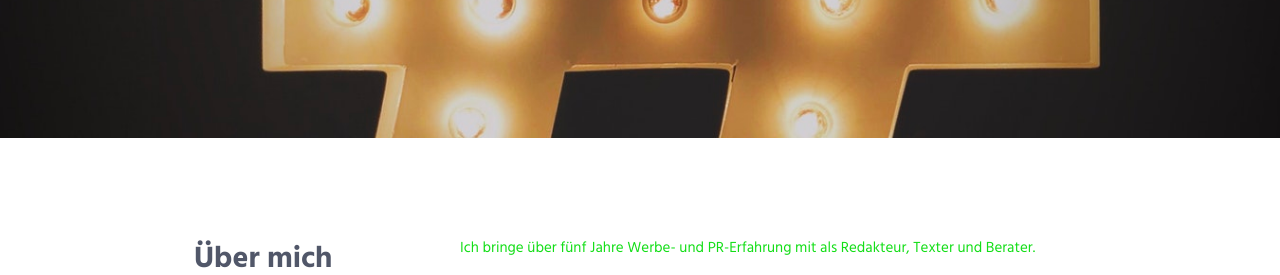
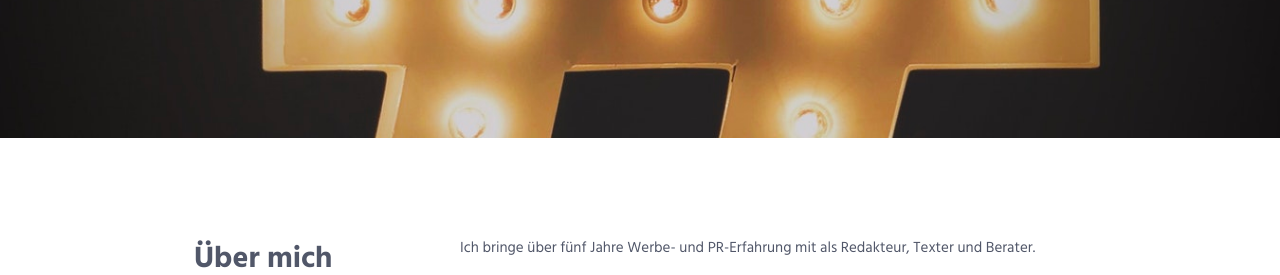
Before and after one commit to touray/dk, a plain HTML site: page HTML/index.html in a window 1280 px wide. Shown: the part 523-798 px from the top of the page. Drawn offline with Linux system fonts and the light colour scheme.

Commit message:
changed p tag color

```diff
--- a/HTML/css/layout-rtl.css
+++ b/HTML/css/layout-rtl.css
@@ -42,6 +42,7 @@ p {
 <<<<<<< HEAD
   color: #1f1c1c;
 =======
+  color: #252f38;
 >>>>>>> 866ba976aac2afd9553f1308a6feabdf71f5bc0e
   line-height: 1.4;
   margin-bottom: 15px;
--- a/HTML/sass/base/_base.scss
+++ b/HTML/sass/base/_base.scss
@@ -18,7 +18,7 @@ body {
 
 p {
     @include font($size: 15px, $weight: 400, $family: $font-family-base);
-    color: $color-subtitle;
+    color: $color-heading;
     line-height: 1.4;
     margin-bottom: 15px;
 }
```
Also changed, not shown: HTML/Readme.md, HTML/css/layout-rtl.min.css, HTML/css/layout.css, HTML/css/layout.min.css.
